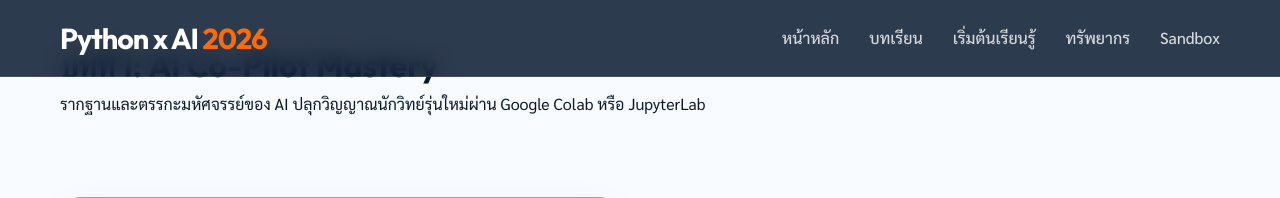
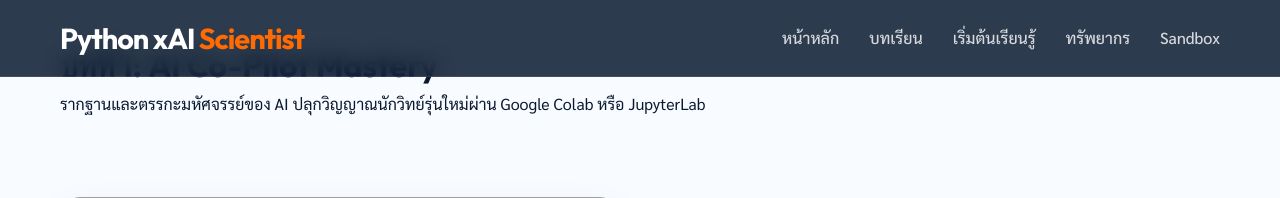
Before and after one commit to TsanaPhysics/pythonxai2026, a PHP site: page /module1.php in a window 1280 px wide. Shown: the top 198 px of the page. Run offline with PHP 8.4, Linux system fonts and the light colour scheme; some libraries are stand-ins or nearby versions; grey boxes are pictures that could not be loaded.

Commit message:
Update branding to Python xAI Next-Gen Scientist in hero and header

```diff
--- a/header.php
+++ b/header.php
@@ -3,7 +3,7 @@
 <head>
     <meta charset="UTF-8">
     <meta name="viewport" content="width=device-width, initial-scale=1.0">
-    <title>Python x AI 2026 | AI-Next Scientist</title>
+    <title>Python xAI | Next-Gen Scientist</title>
     <link href="https://fonts.googleapis.com/css2?family=Sarabun:wght@300;400;500;700&family=Outfit:wght@400;700;800&display=swap" rel="stylesheet">
     <link rel="stylesheet" href="style.css">
     <link href="https://cdnjs.cloudflare.com/ajax/libs/prism/1.29.0/themes/prism-tomorrow.min.css" rel="stylesheet" />
@@ -11,7 +11,7 @@
 <body>
     <nav>
         <div class="nav-container">
-            <a href="index.php" class="nav-logo">Python x AI <span>2026</span></a>
+            <a href="index.php" class="nav-logo">Python xAI <span>Scientist</span></a>
             <div class="nav-links">
                 <a href="index.php" id="nav-home">หน้าหลัก</a>
                 <div class="nav-dropdown" style="position:relative; display:inline-block;">
--- a/index.php
+++ b/index.php
@@ -6,7 +6,7 @@
         <div class="hero-grid">
             <div class="hero-text">
                 <h4>WELCOME TO NEXT-GEN</h4>
-                <h1>Python x AI<br><span>2026</span></h1>
+                <h1>Python xAI<br><span>Next-Gen Scientist</span></h1>
                 <p>ก้าวข้ามขีดจำกัดเดิมๆ เปลี่ยนจากการ "เขียนโค้ด" ไปสู่การ "กำกับนวัตกรรม" เพื่อการเกษตรและสิ่งแวดล้อมที่ยั่งยืน</p>
                 <div class="hero-btns" style="display: flex; gap: 20px;">
                     <a href="workshop_manual/complete_course_book_2026.pdf" class="btn" target="_blank">ดาวน์โหลดคู่มือฉบับเต็ม</a>
@@ -14,7 +14,7 @@
                 </div>
             </div>
             <div class="hero-art">
-                <img src="assets/images/hero_premium_2026.png" alt="Python x AI 2026 Robot Scientist">
+                <img src="assets/images/hero_premium_2026.png" alt="Python xAI Next-Gen Scientist">
             </div>
         </div>
     </div>
```
